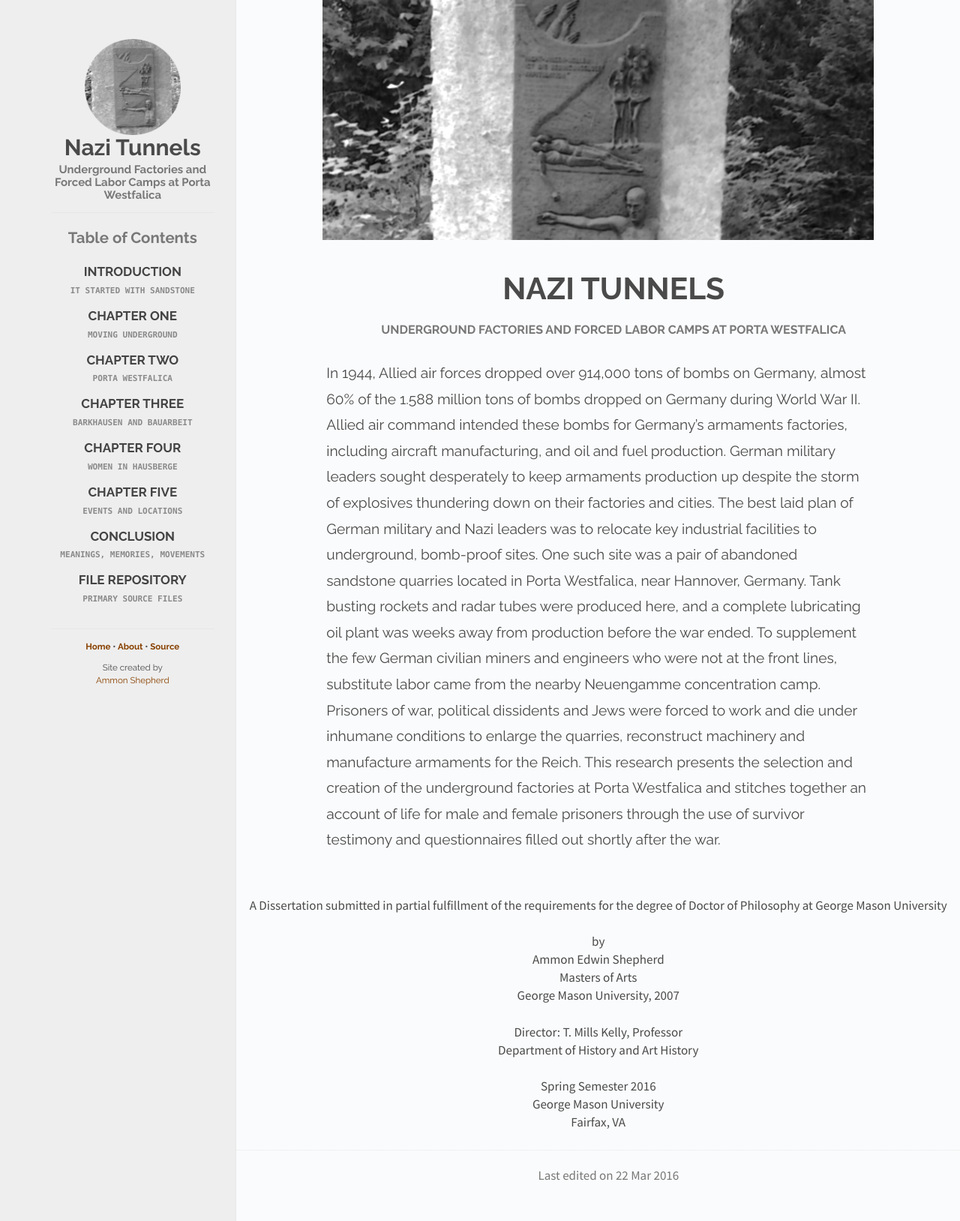
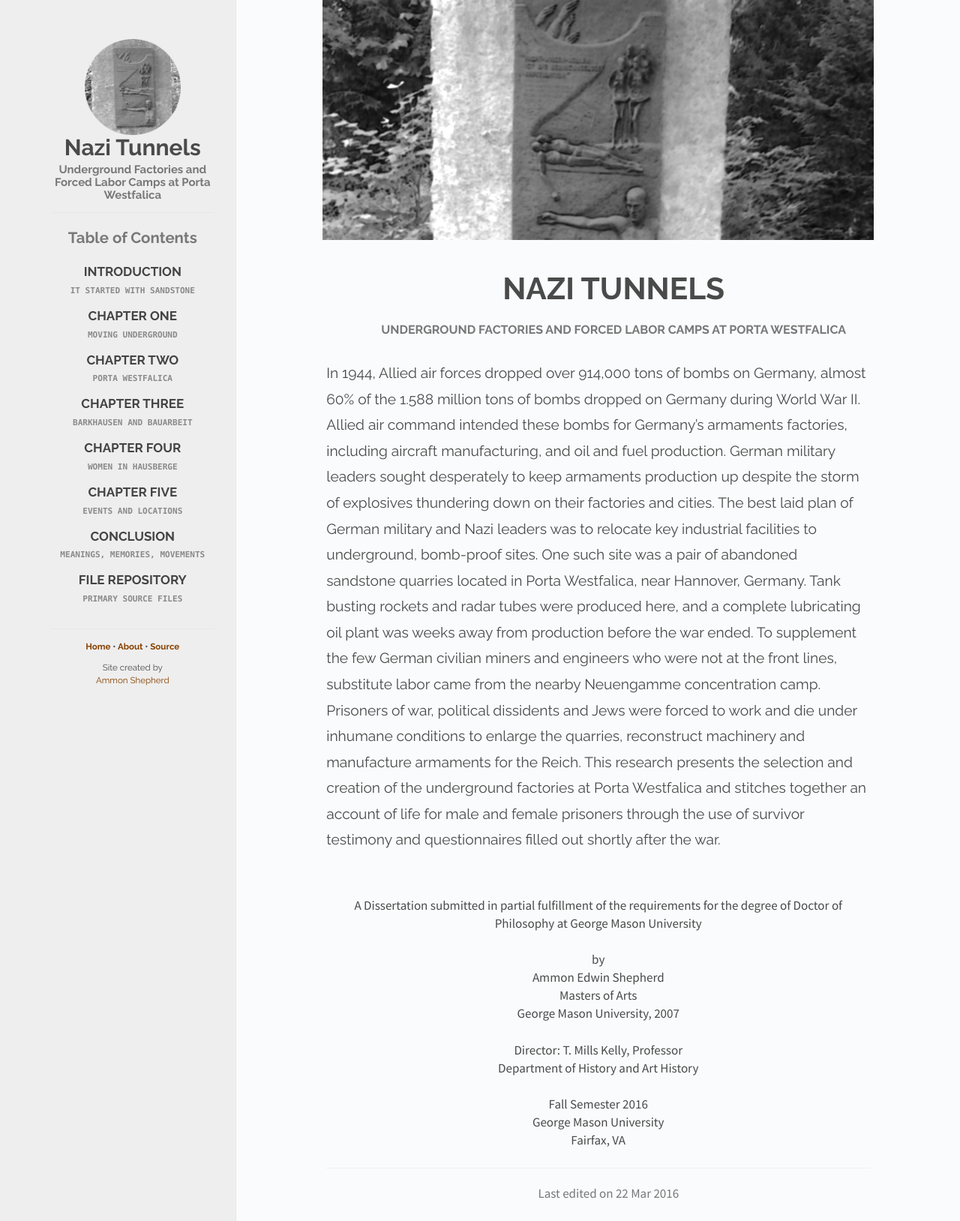
Before and after one commit to ammonshepherd/dissertation, a Jekyll site: the page built from index.html, in a window 1280 px wide. Shown: the whole page at 75% size. Built offline with Jekyll 4.4.1, drawn with Linux system fonts in a browser that asks for light colours; Markdown is read by kramdown in place of the engine named in the settings.

Commit message:
Change Spring semester to Fall, and max-width to that section.

```diff
--- a/css/main.css
+++ b/css/main.css
@@ -72,6 +72,8 @@ a:hover {
 }
 
 #diss-info {
+  max-width: 725px;
+  margin: auto;
   line-height: 24px;
   clear: both;
 }
--- a/index.html
+++ b/index.html
@@ -60,7 +60,7 @@ order: 0
       </p>
 
       <p>
-        Spring Semester 2016
+        Fall Semester 2016
         <br>George Mason University
         <br>Fairfax, VA
       </p>
```
